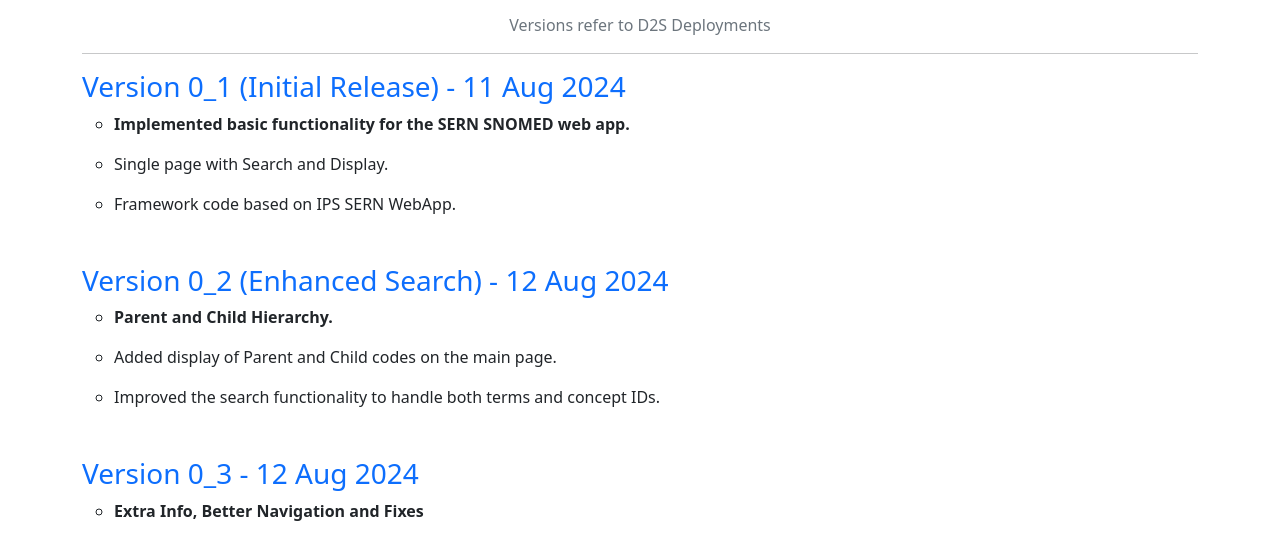
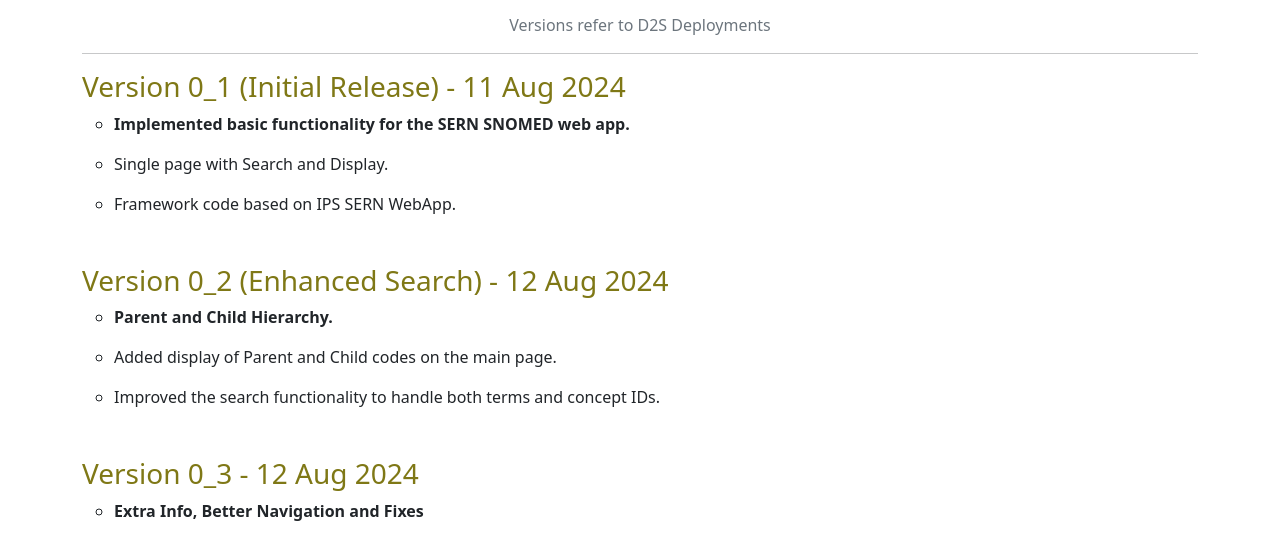
Before and after one commit to MikeForde/SnowFusionD2S, a React (Create React App) app in the folder client/: page /changelog in a window 1280 px wide. Shown: the part 182-723 px from the top of the page. Built offline with nearby package versions, Linux system fonts and the light colour scheme; no server answers.

Commit message:
Minor format change

```diff
--- a/client/src/pages/ChangelogPage.js
+++ b/client/src/pages/ChangelogPage.js
@@ -1,9 +1,10 @@
 import React from 'react';
 import { Container, Row, Col } from 'react-bootstrap';
+import "./Page.css";
 
 function ChangeLogPage() {
     return (
-        <Container className="mt-5">
+        <Container className="mt-5 ChangeLogPage">
             <Row>
                 <Col>
                     <h1 className="display-4 text-center mb-4">ChangeLog</h1>
--- a/client/src/pages/Page.css
+++ b/client/src/pages/Page.css
@@ -55,6 +55,10 @@
 
 .text-area h5 {
   text-align: center;
+}
+
+.ChangeLogPage .text-primary {
+  color:rgb(127, 120, 22) !important
 }
 
 .message {
```
